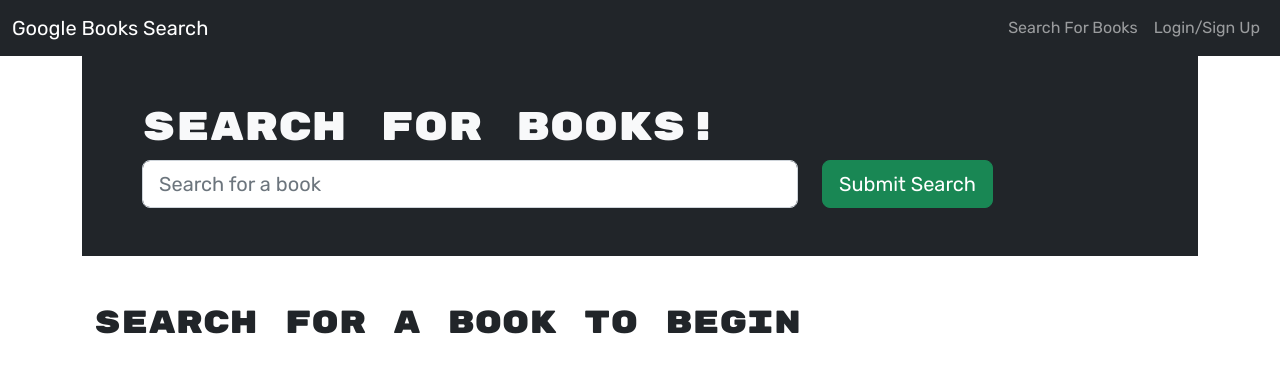
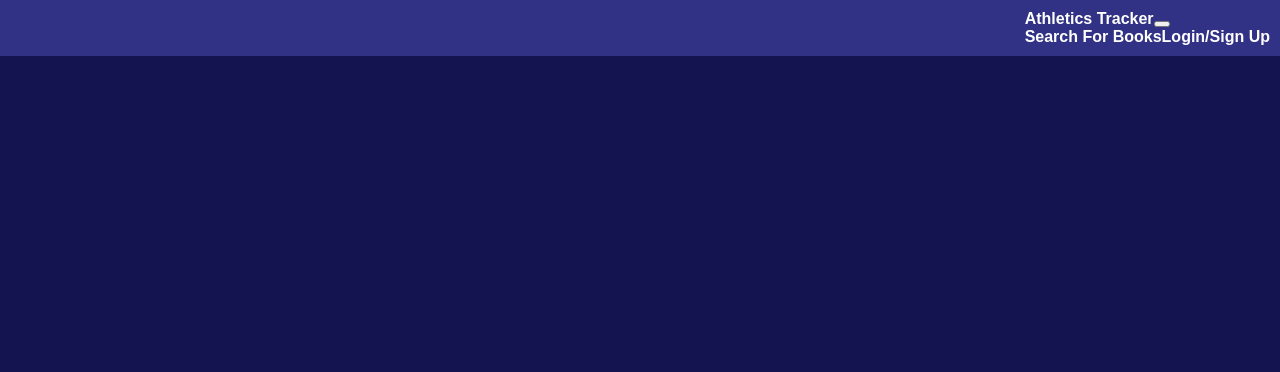
Before and after one commit to 2talladam/Proj_3, a React (Vite) app in the folder client/: page / in a window 1280 px wide. Shown: the top 372 px of the page. Built offline with nearby package versions, Linux system fonts and the light colour scheme.

Commit message:
changed css and navbar

```diff
--- a/client/src/App.css
+++ b/client/src/App.css
@@ -1,17 +1,58 @@
+/* General styles */
 body {
-  font-family: 'Rubik', sans-serif;
+  margin: 0;
+  padding: 0;
+  font-family: Arial, sans-serif;
+  background-color: #141451;
+  color: #ffffff;
 }
 
-h1,
-h2,
-h3,
-h4,
-h5,
-h6 {
-  font-family: 'Rubik Mono One', sans-serif;
+/* Navbar */
+nav {
+  background-color: #313186;
+  padding: 10px;
+  display: flex;
+  justify-content: flex-end;
+  gap: 20px;
 }
 
-.small {
-  font-weight: 300;
-  font-style: italic;
+nav a {
+  text-decoration: none;
+  color: #ffffff;
+  font-weight: bold;
+  font-size: 1rem;
 }
+
+
+.container {
+  display: grid;
+  grid-template-rows: auto 1fr auto;
+  grid-template-columns: 1fr 3fr;
+  gap: 20px;
+  padding: 20px;
+}
+
+/* Sections */
+.workout {
+  grid-row: 2 / 3;
+  grid-column: 1 / 2;
+  background-color: #202080;
+  border-radius: 10px;
+  padding: 20px;
+}
+
+.api {
+  grid-row: 2 / 3;
+  grid-column: 2 / 3;
+  background-color: #202080;
+  border-radius: 10px;
+  padding: 20px;
+}
+
+.comments {
+  grid-row: 3 / 4;
+  grid-column: 1 / 3;
+  background-color: #202080;
+  border-radius: 10px;
+  padding: 20px;
+}
--- a/client/src/components/Navbar.tsx
+++ b/client/src/components/Navbar.tsx
@@ -15,7 +15,7 @@
       <Navbar bg='dark' variant='dark' expand='lg'>
         <Container fluid>
           <Navbar.Brand as={Link} to='/'>
-            Google Books Search
+            Athletics Tracker
           </Navbar.Brand>
           <Navbar.Toggle aria-controls='navbar' />
           <Navbar.Collapse id='navbar' className='d-flex flex-row-reverse'>
@@ -27,7 +27,7 @@
               {Auth.loggedIn() ? (
                 <>
                   <Nav.Link as={Link} to='/saved'>
-                    See Your Books
+                    Check your workouts
                   </Nav.Link>
                   <Nav.Link onClick={Auth.logout}>Logout</Nav.Link>
                 </>
--- a/client/src/main.tsx
+++ b/client/src/main.tsx
@@ -1,9 +1,8 @@
 import ReactDOM from 'react-dom/client'
 import { createBrowserRouter, RouterProvider } from 'react-router-dom'
-import 'bootstrap/dist/css/bootstrap.min.css'
+
 
 import App from './App.jsx'
-import SearchBooks from './pages/SearchBooks'
 import SavedBooks from './pages/SavedBooks'
 
 const router = createBrowserRouter([
@@ -13,9 +12,6 @@
     errorElement: <h1 className='display-2'>Wrong page!</h1>,
     children: [
       {
-        index: true,
-        element: <SearchBooks />
-      }, {
         path: '/saved',
         element: <SavedBooks />
       }
```
